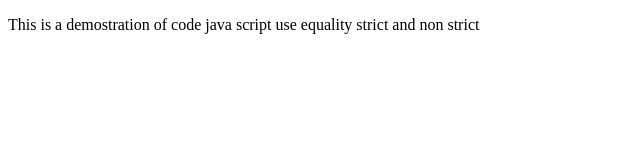
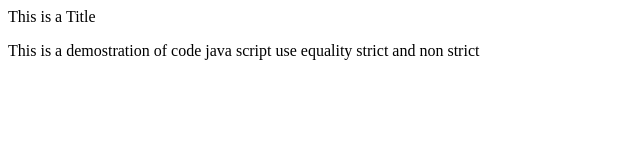
Before and after one commit to hentadwer/Javascript-Repo, a plain HTML site: page Example/DOM/index.html in a window 1280 px wide. Shown: the whole page, without its empty margins (0-640 px from the left). Drawn offline with Linux system fonts and the light colour scheme.

Commit message:
Add Head

```diff
--- a/Example/DOM/index.html
+++ b/Example/DOM/index.html
@@ -1,10 +1,14 @@
 <!DOCTYPE html>
 <html>
+
 <head>
     <title>Example Operator equality</title>
     <script type="text/javascript" src="container.js"></script>
 </head>
+
 <body>
+    <h>This is a Title</h>
     <p>This is a demostration of code java script use equality strict and non strict </p>
 </body>
+
 </html>
```
Lines whose indentation alone changed are shown as unchanged.
